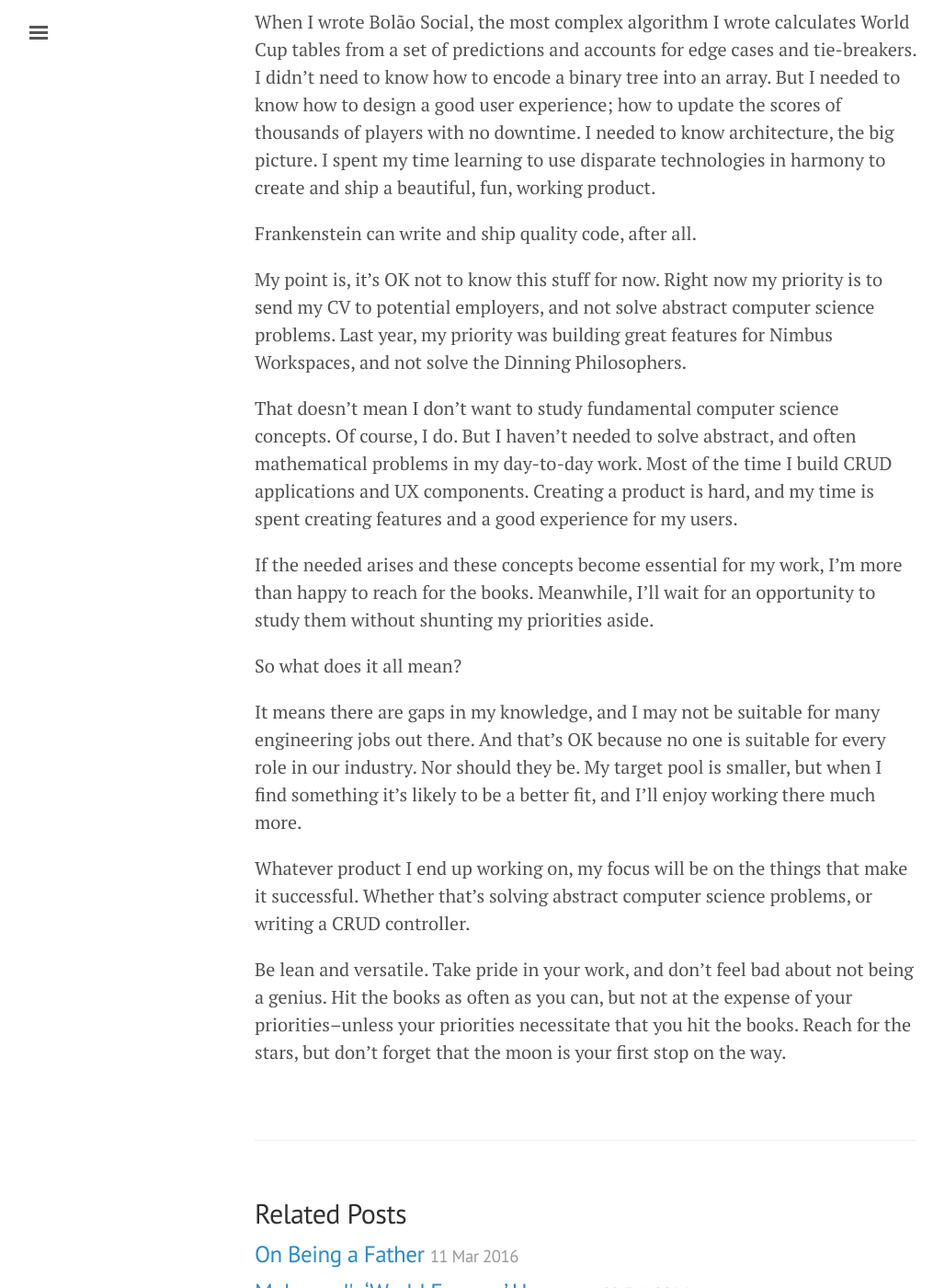
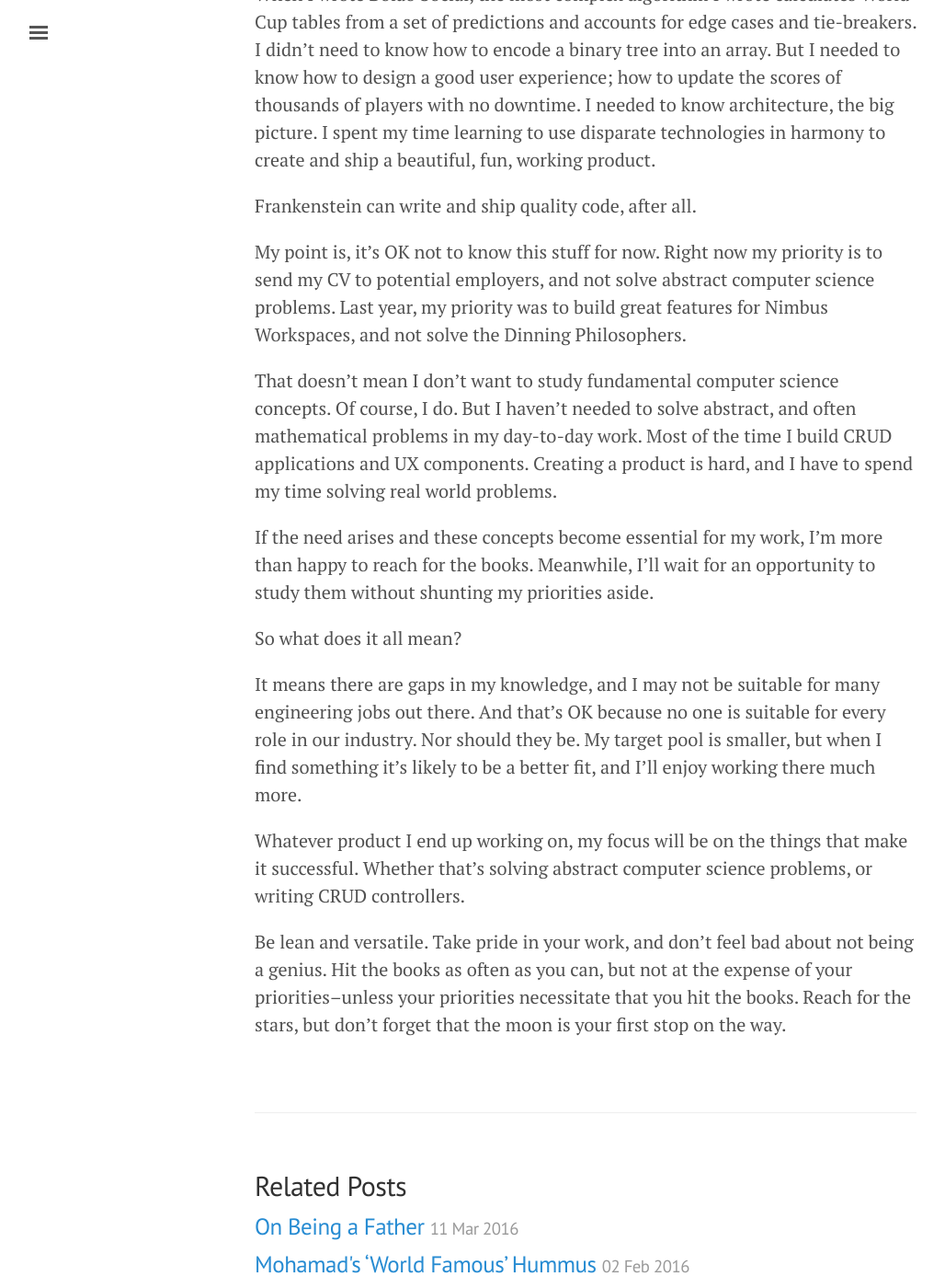
Before and after one commit to abitdodgy/blog, a Jekyll site: the page built from _posts/2016-03-17-on-finding-a-job.md, in a window 1280 px wide and 1400 px high, scrolled down 1483 px. Shown: the whole window at 92% size, without its empty margins (3-1031 px from the left). Built offline with Jekyll 4.4.1, drawn with Linux system fonts in a browser that asks for light colours; some of the changed text lies outside the part shown.

Commit message:
grammar fixes

```diff
--- a/_posts/2016-03-17-on-finding-a-job.md
+++ b/_posts/2016-03-17-on-finding-a-job.md
@@ -7,7 +7,7 @@
 
 After years of independence, this is a scary thought.
 
-But still, I don't mind giving that up as long as I find a project I admire and believe in. After all, I wanted independence because I wanted to build things I believed made a difference in our world. There's no reason I can't do this somewhere else. And back then I didn't need the money; today I have two children and they're everything to me. If giving up being an entrepreneur is better for them, then I'm happy to make that sacrifice.
+But still, I don't mind giving that up as long as I find a project I admire and believe in. After all, I wanted independence because I wanted to build things I believed made a difference to people. There's no reason I can't do that elsewhere. And back then I didn't need the money; today I have two children. If giving up being an entrepreneur is better for them, then I'm happy to make that sacrifice.
 
 So I came to terms with my decision and enthusiastically started my job search.
 
@@ -31,16 +31,16 @@
 
 Frankenstein can write and ship quality code, after all.
 
-My point is, it's OK not to know this stuff for now. Right now my priority is to send my CV to potential employers, and not solve abstract computer science problems. Last year, my priority was building great features for Nimbus Workspaces, and not solve the Dinning Philosophers.
+My point is, it's OK not to know this stuff for now. Right now my priority is to send my CV to potential employers, and not solve abstract computer science problems. Last year, my priority was to build great features for Nimbus Workspaces, and not solve the Dinning Philosophers.
 
-That doesn't mean I don't want to study fundamental computer science concepts. Of course, I do. But I haven't needed to solve abstract, and often mathematical problems in my day-to-day work. Most of the time I build CRUD applications and UX components. Creating a product is hard, and my time is spent creating features and a good experience for my users.
+That doesn't mean I don't want to study fundamental computer science concepts. Of course, I do. But I haven't needed to solve abstract, and often mathematical problems in my day-to-day work. Most of the time I build CRUD applications and UX components. Creating a product is hard, and I have to spend my time solving real world problems.
 
-If the needed arises and these concepts become essential for my work, I'm more than happy to reach for the books. Meanwhile, I'll wait for an opportunity to study them without shunting my priorities aside.
+If the need arises and these concepts become essential for my work, I'm more than happy to reach for the books. Meanwhile, I'll wait for an opportunity to study them without shunting my priorities aside.
 
 So what does it all mean?
 
 It means there are gaps in my knowledge, and I may not be suitable for many engineering jobs out there. And that's OK because no one is suitable for every role in our industry. Nor should they be. My target pool is smaller, but when I find something it's likely to be a better fit, and I'll enjoy working there much more.
 
-Whatever product I end up working on, my focus will be on the things that make it successful. Whether that's solving abstract computer science problems, or writing a CRUD controller.
+Whatever product I end up working on, my focus will be on the things that make it successful. Whether that's solving abstract computer science problems, or writing CRUD controllers.
 
 Be lean and versatile. Take pride in your work, and don't feel bad about not being a genius. Hit the books as often as you can, but not at the expense of your priorities--unless your priorities necessitate that you hit the books. Reach for the stars, but don't forget that the moon is your first stop on the way.
```
